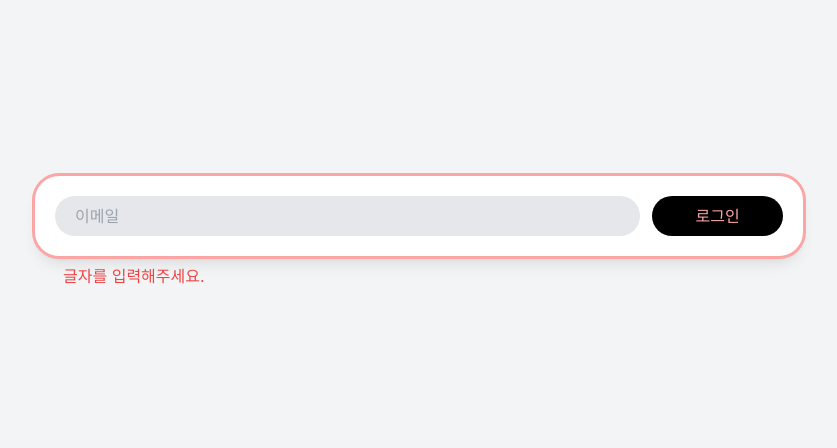
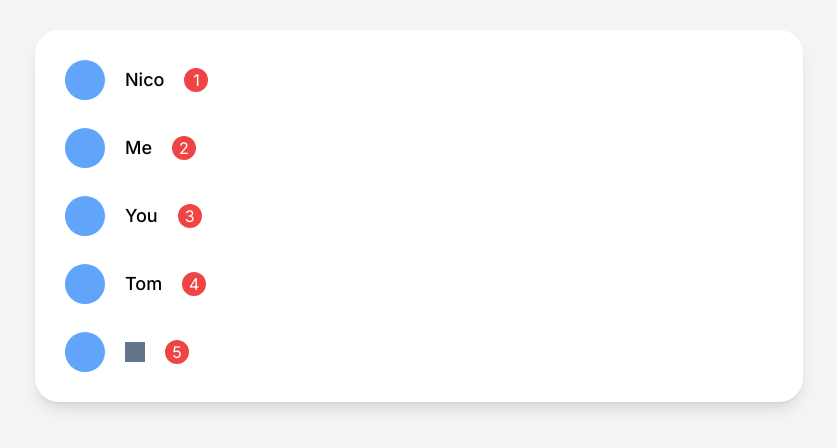
Before and after one commit to volant97/Carrot-Market-Reloaded, a Next.js app: page / in a window 1280 px wide. Shown: the part 184-632 px from the top of the page, without its empty margins (221-1058 px from the left). Built offline with nearby package versions, Linux system fonts and the light colour scheme.

Commit message:
[TEST] 3.8 Lists and Animations : 리스트 선택, 애니메이션

```diff
--- a/app/page.tsx
+++ b/app/page.tsx
@@ -1,19 +1,19 @@
 export default function Home() {
   return (
     <main className="flex items-center justify-center h-screen p-5 bg-gray-100">
-      <div className="md:relative flex flex-col w-full max-w-screen-md gap-3 p-5 bg-white shadow-lg rounded-3xl md:flex-row *:outline-none has-[:invalid]:ring-red-300 has-[:invalid]:ring">
-        <input
-          className="w-full h-10 px-5 bg-gray-200 rounded-full ring-transparent ring-2 transition-all focus:ring-blue-500 invalid:focus:ring-red-500 peer"
-          type="text"
-          placeholder="이메일"
-          required
-        />
-        <span className="md:absolute md:-bottom-8 px-2 text-red-500 peer-valid:hidden">
-          글자를 입력해주세요.
-        </span>
-        <button className="bg-black text-blue-300 py-2 w-36 rounded-full transition-transform font-medium active:scale-90 md:px-10 peer-invalid:text-red-300 peer-invalid:Disabled peer-invalid:focus:bg-red-600 peer-invalid:cursor-default peer-valid:focus:bg-blue-600">
-          로그인
-        </button>
+      <div className="flex flex-col w-full max-w-screen-md gap-2 p-5 bg-white shadow-lg rounded-3xl">
+        {["Nico", "Me", "You", "Tom", ""].map((person, index) => (
+          <div className="flex items-center gap-5 p-2.5" key={index}>
+            <div className="size-10 bg-blue-400 rounded-full" />
+            <span className="text-lg font-medium empty:size-5 empty:bg-slate-500">
+              {person}
+            </span>
+            <div className="relative flex items-center justify-center size-6 bg-red-500 text-white rounded-full">
+              <span className="z-10">{index + 1}</span>
+              <div className="absolute size-6 bg-red-500 rounded-full animate-ping" />
+            </div>
+          </div>
+        ))}
       </div>
     </main>
   );
```
Also changed, not shown: 1 other file (tests, documents, lock files or other folders).
